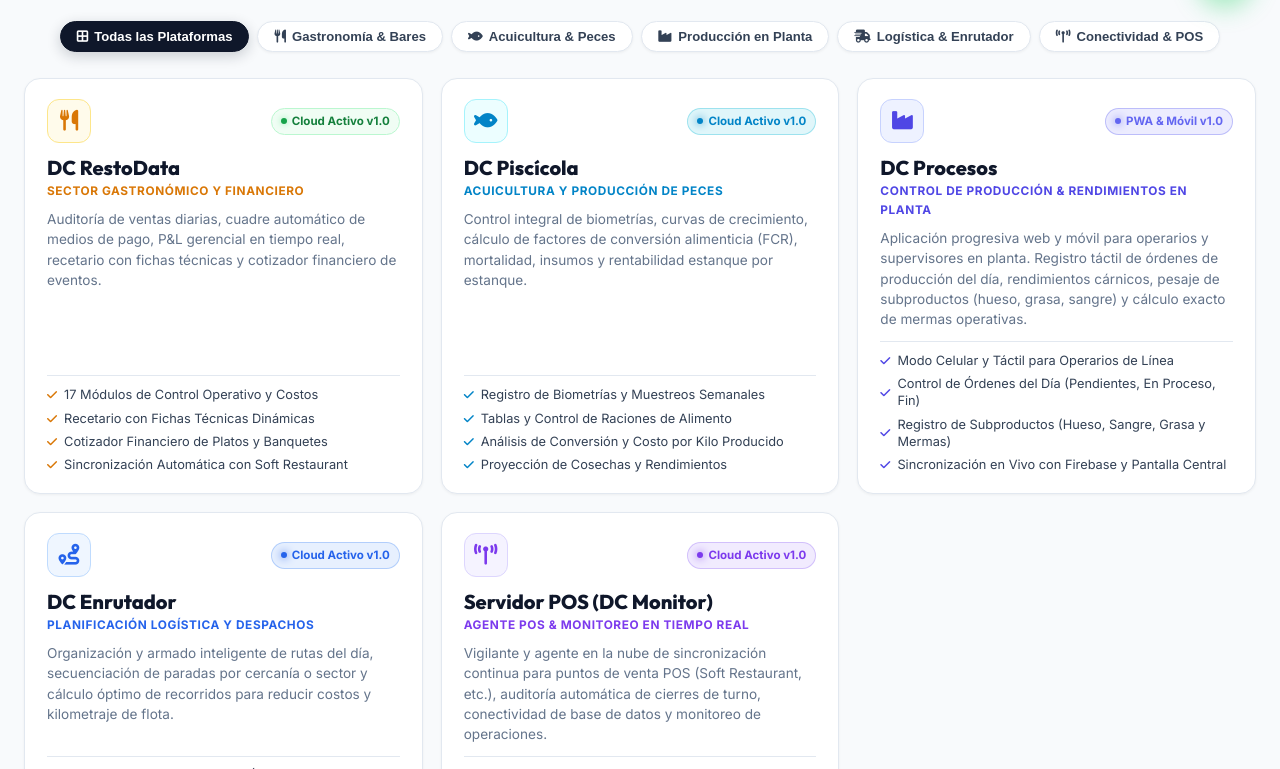
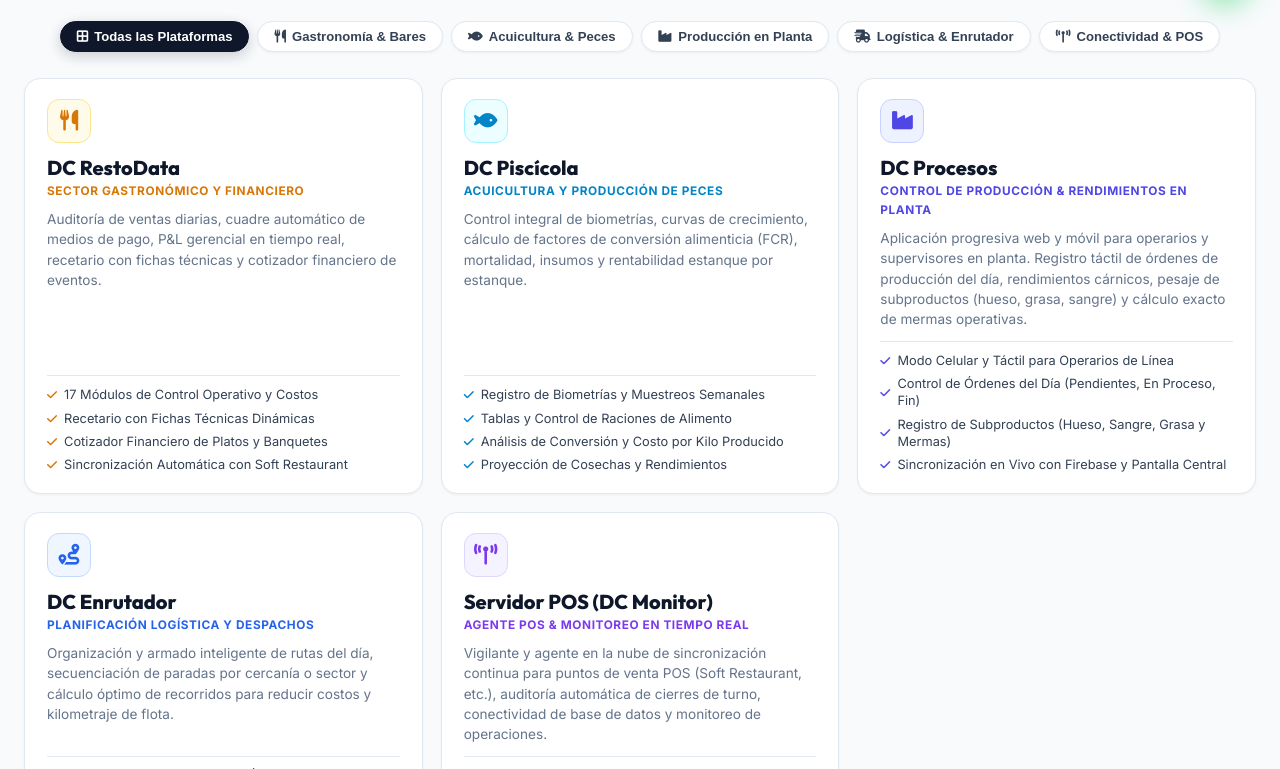
Before and after one commit to cristianalvarezlorduy1979-del/dcasesoriaslatam, a plain HTML site: page index.html in a window 1280 px wide. Shown: the part 774-1543 px from the top of the page. Drawn offline with Linux system fonts and the light colour scheme.

Commit message:
Actualización Portal Central DC Asesorías (17/11/2026, 8:05:16 p. m.)

```diff
--- a/index.html
+++ b/index.html
@@ -933,10 +933,6 @@
             <div class="platform-icon-wrap icon-gold">
               <i class="fa-solid fa-utensils"></i>
             </div>
-            <div class="platform-status">
-              <span class="status-dot"></span>
-              <span>Cloud Activo v1.0</span>
-            </div>
           </div>
           <h3 class="platform-title">DC RestoData</h3>
           <span class="platform-subtitle text-gold">Sector Gastronómico y Financiero</span>
@@ -956,10 +952,6 @@
           <div class="platform-top">
             <div class="platform-icon-wrap icon-cyan">
               <i class="fa-solid fa-fish"></i>
-            </div>
-            <div class="platform-status" style="background: rgba(6, 182, 212, 0.12); border-color: rgba(6, 182, 212, 0.3); color: var(--accent-cyan);">
-              <span class="status-dot" style="background: var(--accent-cyan); box-shadow: 0 0 8px var(--accent-cyan);"></span>
-              <span>Cloud Activo v1.0</span>
             </div>
           </div>
           <h3 class="platform-title">DC Piscícola</h3>
@@ -1035,10 +1027,6 @@
             <div class="platform-icon-wrap icon-indigo">
               <i class="fa-solid fa-industry"></i>
             </div>
-            <div class="platform-status" style="background: rgba(99, 102, 241, 0.12); border-color: rgba(99, 102, 241, 0.35); color: #6366f1;">
-              <span class="status-dot" style="background: #6366f1; box-shadow: 0 0 8px #6366f1;"></span>
-              <span>PWA & Móvil v1.0</span>
-            </div>
           </div>
           <h3 class="platform-title">DC Procesos</h3>
           <span class="platform-subtitle text-indigo">Control de Producción & Rendimientos en Planta</span>
@@ -1058,10 +1046,6 @@
           <div class="platform-top">
             <div class="platform-icon-wrap icon-blue">
               <i class="fa-solid fa-route"></i>
-            </div>
-            <div class="platform-status" style="background: rgba(59, 130, 246, 0.12); border-color: rgba(59, 130, 246, 0.3); color: var(--accent-blue);">
-              <span class="status-dot" style="background: var(--accent-blue); box-shadow: 0 0 8px var(--accent-blue);"></span>
-              <span>Cloud Activo v1.0</span>
             </div>
           </div>
           <h3 class="platform-title">DC Enrutador</h3>
@@ -1108,10 +1092,6 @@
           <div class="platform-top">
             <div class="platform-icon-wrap icon-purple">
               <i class="fa-solid fa-tower-broadcast"></i>
-            </div>
-            <div class="platform-status" style="background: rgba(139, 92, 246, 0.12); border-color: rgba(139, 92, 246, 0.3); color: var(--accent-purple);">
-              <span class="status-dot" style="background: var(--accent-purple); box-shadow: 0 0 8px var(--accent-purple);"></span>
-              <span>Cloud Activo v1.0</span>
             </div>
           </div>
           <h3 class="platform-title">Servidor POS (DC Monitor)</h3>
```
